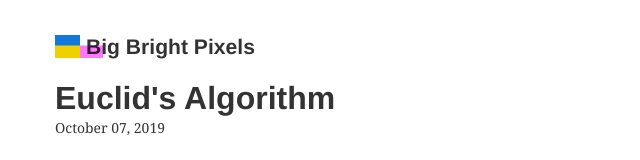
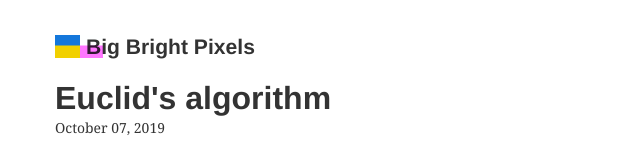
Before and after one commit to NathanKleekamp/bbp-website, a Gatsby site: page /euclid-algorithm/ in a window 1280 px wide. Shown: the top 160 px of the page, 324-964 px from the left. Built offline with nearby package versions, Linux system fonts and the light colour scheme; Gatsby itself is replaced by a stand-in of ours; some packages are replaced by stand-ins of ours.

Commit message:
uncapitalize algorithm

```diff
--- a/content/blog/euclid-algorithm/index.md
+++ b/content/blog/euclid-algorithm/index.md
@@ -1,5 +1,5 @@
 ---
-title: "Euclid's Algorithm"
+title: "Euclid's algorithm"
 description: "My implementation of Euclid's algorithm to find the greatest common divisor of two positive integers"
 date: 2019-10-07T12:42:01.828Z
 ---
```
